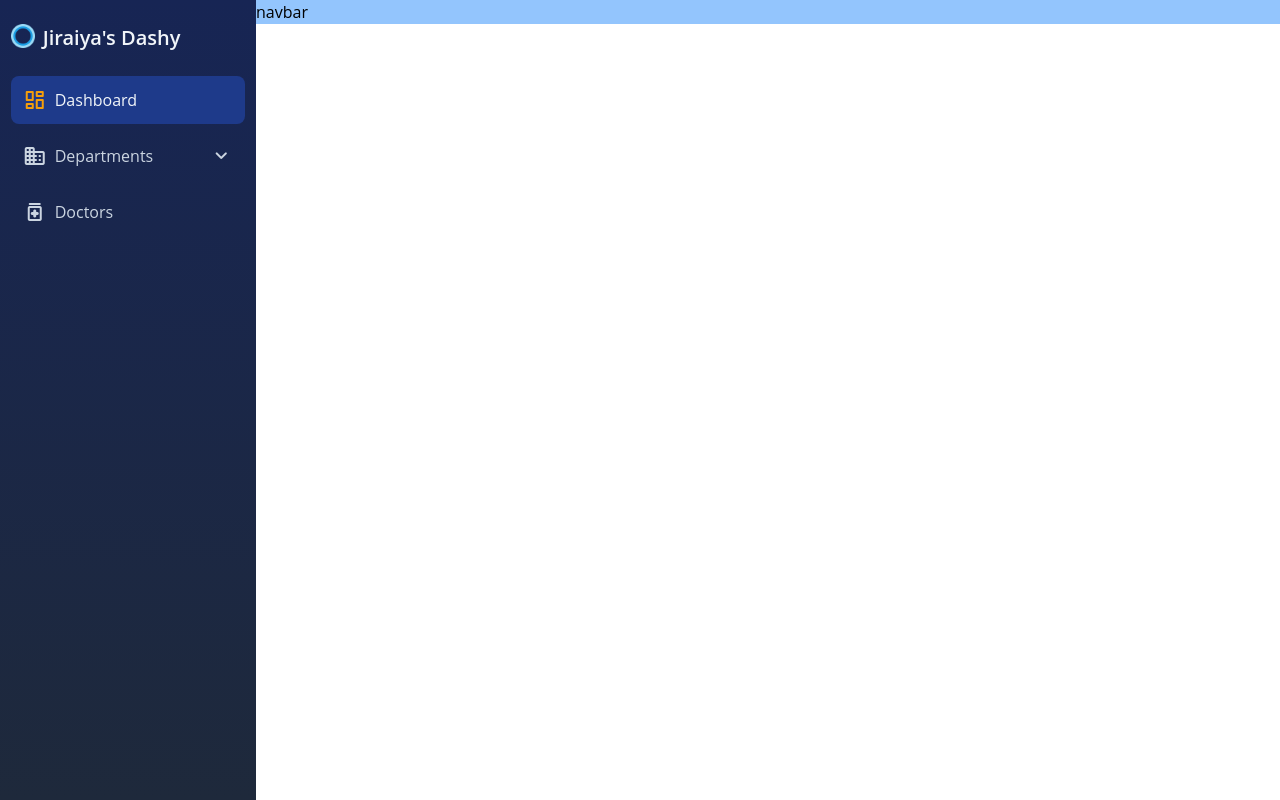
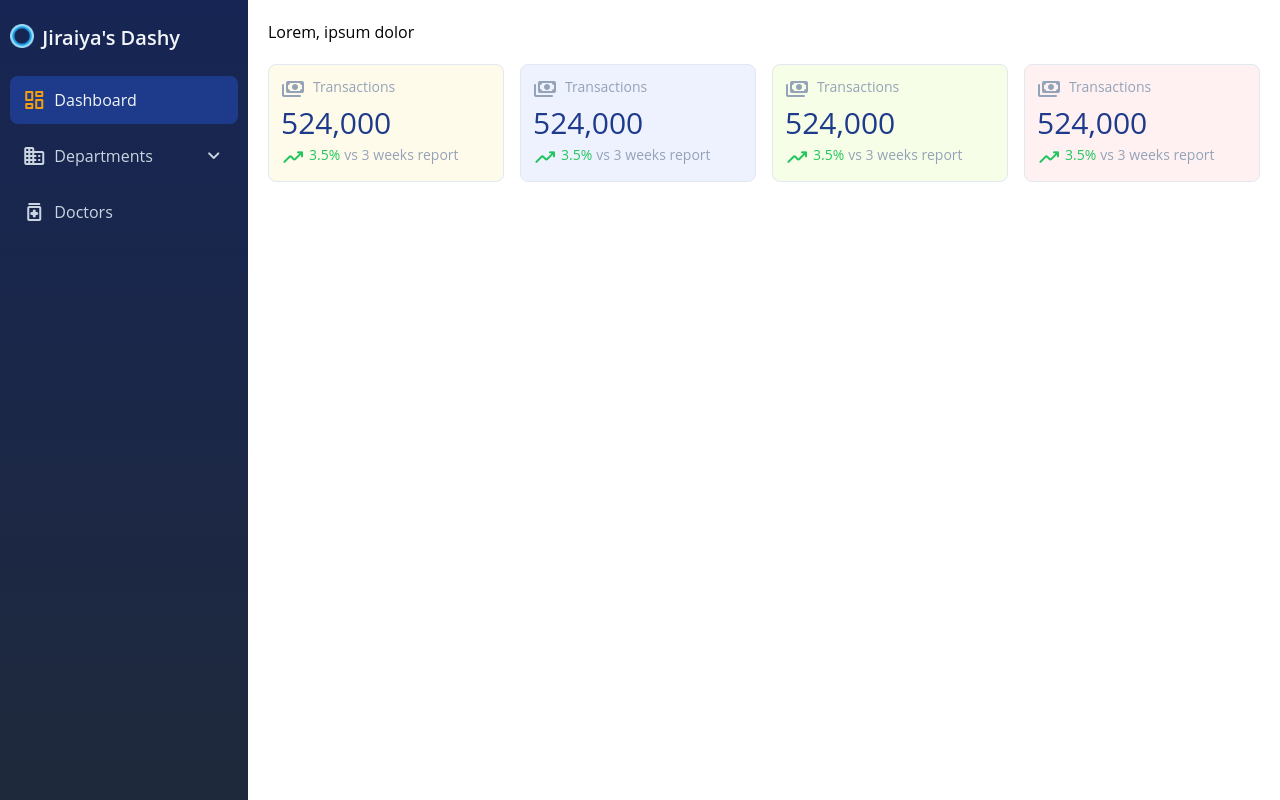
Before and after one commit to Reu-Amissah/Dashboard-react-tailwind, a React (Create React App) app: page / in a window 1280 px wide. Built offline with nearby package versions, Linux system fonts and the light colour scheme.

Commit message:
add simple statistics

```diff
--- a/src/screens/Dashboard.js
+++ b/src/screens/Dashboard.js
@@ -106,19 +106,86 @@ const Dashboard = () => {
         {/* sidebar items end */}
       </div>
 
+      {/* main page layout */}
       <div
-        className={`pages w-4/5 ${
+        className={`pages w-4/5 m-5 font-header ${
           !isOpen && "w-full"
         } transition-all ease-in-out duration-300`}
       >
-        <div
-          className={`nav-bar sticky top-0 font-header bg-blue-300 ${
-            !isOpen && "w-full"
-          }`}
-        >
-          navbar
+        <div className={`sticky top-0 font-header ${!isOpen && "w-full"} mb-5`}>
+          Lorem, ipsum dolor
         </div>
+
+        {/* statistics value components  */}
+        <div className="w-full flex justify-between space-x-4">
+          <div className="w-1/4 border border-slate-200 p-3 rounded-lg bg-amber-50 space-y-1">
+            <div className="flex align-middle text-sm text-slate-400">
+              <span class="material-symbols-rounded pr-2">payments</span>
+              <p>Transactions</p>
+            </div>
+            <div className="text-blue-900 text-3xl">524,000</div>
+            <div className="flex align-middle text-sm text-slate-400">
+              <span className="material-symbols-rounded pr-1 text-green-500">
+                trending_up
+              </span>
+              <p className="text-green-500 pr-1">3.5% </p>
+              <p> vs 3 weeks report</p>
+            </div>
+          </div>
+
+          {/* item 2 */}
+          <div className="w-1/4 border border-slate-200 p-3 rounded-lg bg-indigo-50 space-y-1">
+            <div className="flex align-middle text-sm text-slate-400">
+              <span class="material-symbols-rounded pr-2">payments</span>
+              <p>Transactions</p>
+            </div>
+            <div className="text-blue-900 text-3xl">524,000</div>
+            <div className="flex align-middle text-sm text-slate-400">
+              <span className="material-symbols-rounded pr-1 text-green-500">
+                trending_up
+              </span>
+              <p className="text-green-500 pr-1">3.5% </p>
+              <p> vs 3 weeks report</p>
+            </div>
+          </div>
+
+          {/* item 3 */}
+          <div className="w-1/4 border border-slate-200 p-3 rounded-lg bg-lime-50 space-y-1">
+            <div className="flex align-middle text-sm text-slate-400">
+              <span class="material-symbols-rounded pr-2">payments</span>
+              <p>Transactions</p>
+            </div>
+            <div className="text-blue-900 text-3xl">524,000</div>
+            <div className="flex align-middle text-sm text-slate-400">
+              <span className="material-symbols-rounded pr-1 text-green-500">
+                trending_up
+              </span>
+              <p className="text-green-500 pr-1">3.5% </p>
+              <p> vs 3 weeks report</p>
+            </div>
+          </div>
+
+          {/* item 4 */}
+          <div className="w-1/4 border border-slate-200 p-3 rounded-lg bg-rose-50 space-y-1">
+            <div className="flex align-middle text-sm text-slate-400">
+              <span class="material-symbols-rounded pr-2">payments</span>
+              <p>Transactions</p>
+            </div>
+            <div className="text-blue-900 text-3xl">524,000</div>
+            <div className="flex align-middle text-sm text-slate-400">
+              <span className="material-symbols-rounded pr-1 text-green-500">
+                trending_up
+              </span>
+              <p className="text-green-500 pr-1">3.5% </p>
+              <p> vs 3 weeks report</p>
+            </div>
+          </div>
+        </div>
+
+        {/* graph illustration  */}
+        <div></div>
       </div>
+      {/* main page layout end  */}
     </div>
   );
 };
```
